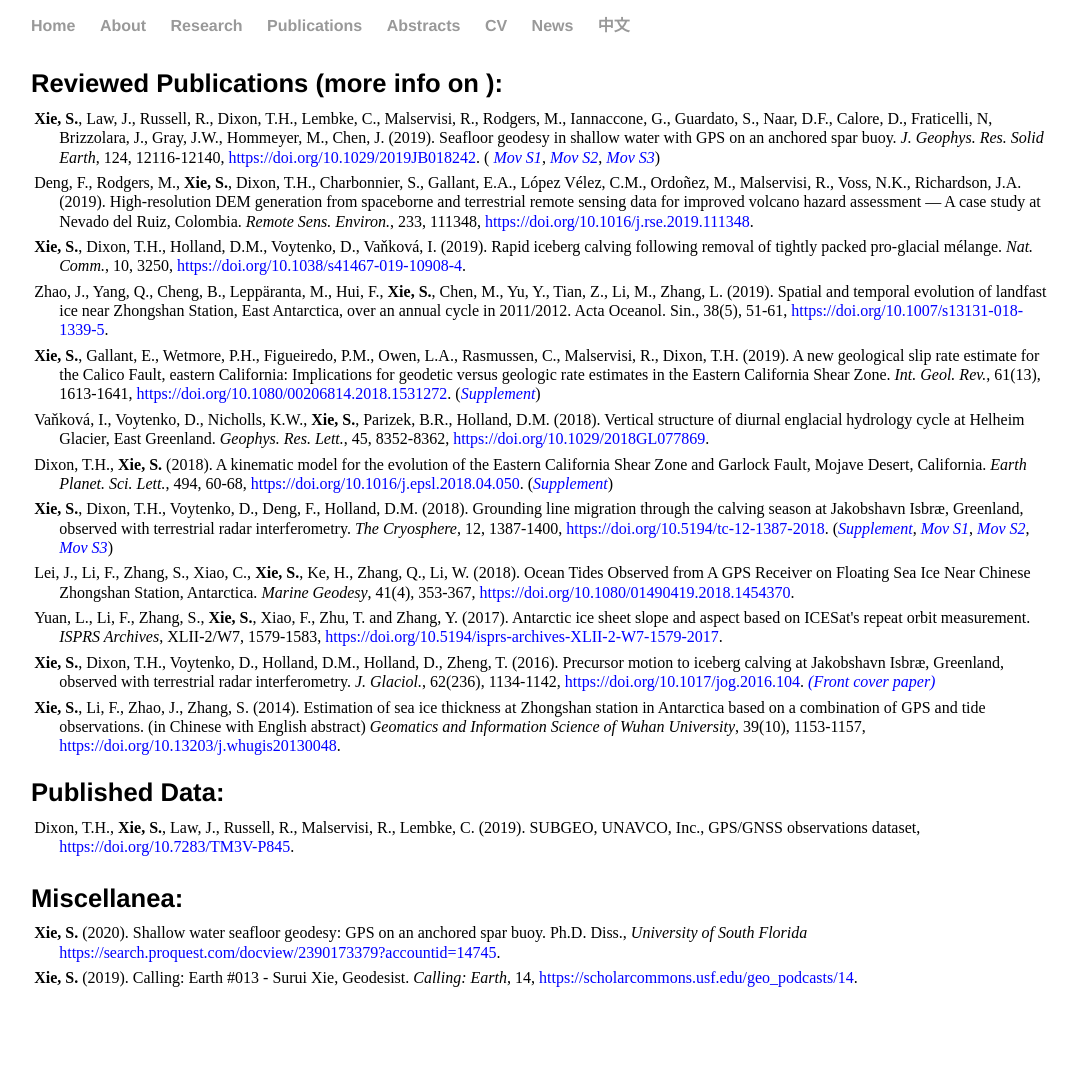
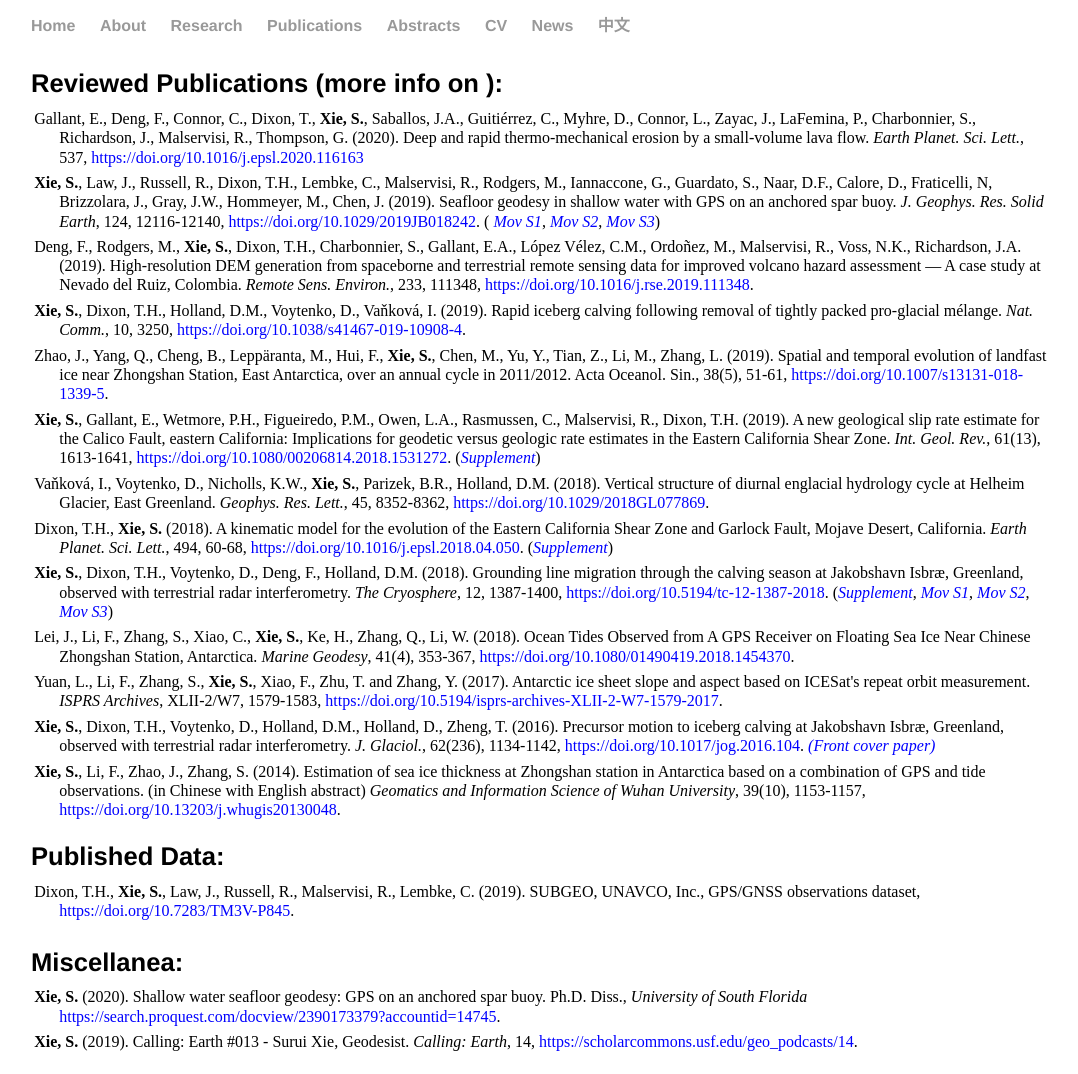
Before and after one commit to suruixie/suruixie.github.io, a Jekyll site: the page built from publications/index.html, in a window 1280 px wide. Shown: the whole page, without its empty margins (97-1175 px from the left). Built offline with Jekyll 4.4.1, drawn with Linux system fonts in a browser that asks for light colours; a style sheet for code colours, icons or effects is not loaded; before the commit the page ends 1010 px from its top, so only the background shows below that.

Commit message:
Update index.html

```diff
--- a/publications/index.html
+++ b/publications/index.html
@@ -5,6 +5,8 @@ title: Surui's publications
 <link rel="stylesheet" href="https://cdn.rawgit.com/jpswalsh/academicons/master/css/academicons.min.css">
 <div class="publications">
 	<h4 style="margin-bottom:0.3em;">Reviewed Publications (more info on <a  href="https://scholar.google.com/citations?hl=en&user=kF4StsMAAAAJ&view_op=list_works" style="color:#0000FF;"><i class="ai ai-google-scholar ai-2x"></i></a>): </h4>
+        <p  class="publist" style="font-size:1.0em;">
+		Gallant, E., Deng, F., Connor, C., Dixon, T., <strong>Xie, S.</strong>, Saballos, J.A., Guitiérrez, C., Myhre, D.,  Connor, L.,  Zayac, J., LaFemina, P., Charbonnier, S.,  Richardson, J., Malservisi, R., Thompson, G. (2020). Deep and rapid thermo-mechanical erosion by a small-volume lava flow. <em>Earth Planet. Sci. Lett.</em>, 537, <a href="https://doi.org/10.1016/j.epsl.2020.116163" style="color:#0000FF;">https://doi.org/10.1016/j.epsl.2020.116163</a> <br>
 	<p  class="publist" style="font-size:1.0em;">
 	        <strong>Xie, S.</strong>, Law, J., Russell, R., Dixon, T.H., Lembke, C., Malservisi, R., Rodgers, M., Iannaccone, G., Guardato, S., Naar, D.F., Calore, D., Fraticelli, N, Brizzolara, J., Gray, J.W., Hommeyer, M., Chen, J. (2019). Seafloor geodesy in shallow water with GPS on an anchored spar buoy. <em>J. Geophys. Res. Solid Earth</em>, 124, 12116-12140, <a href="https://doi.org/10.1029/2019JB018242" style="color:#0000FF;">https://doi.org/10.1029/2019JB018242</a>. (<em><a href="../files/2019/Xie_2019_MovS1.mov" style="color:#0000FF;"> Mov S1</a></em>, <em><a href="../files/2019/Xie_2019_MovS2.mov" style="color:#0000FF;"> Mov S2</a></em>, <em><a href="../files/2019/Xie_2019_MovS3.mov" style="color:#0000FF;"> Mov S3</a></em>)<br>
 	<p  class="publist" style="font-size:1.0em;">
```
